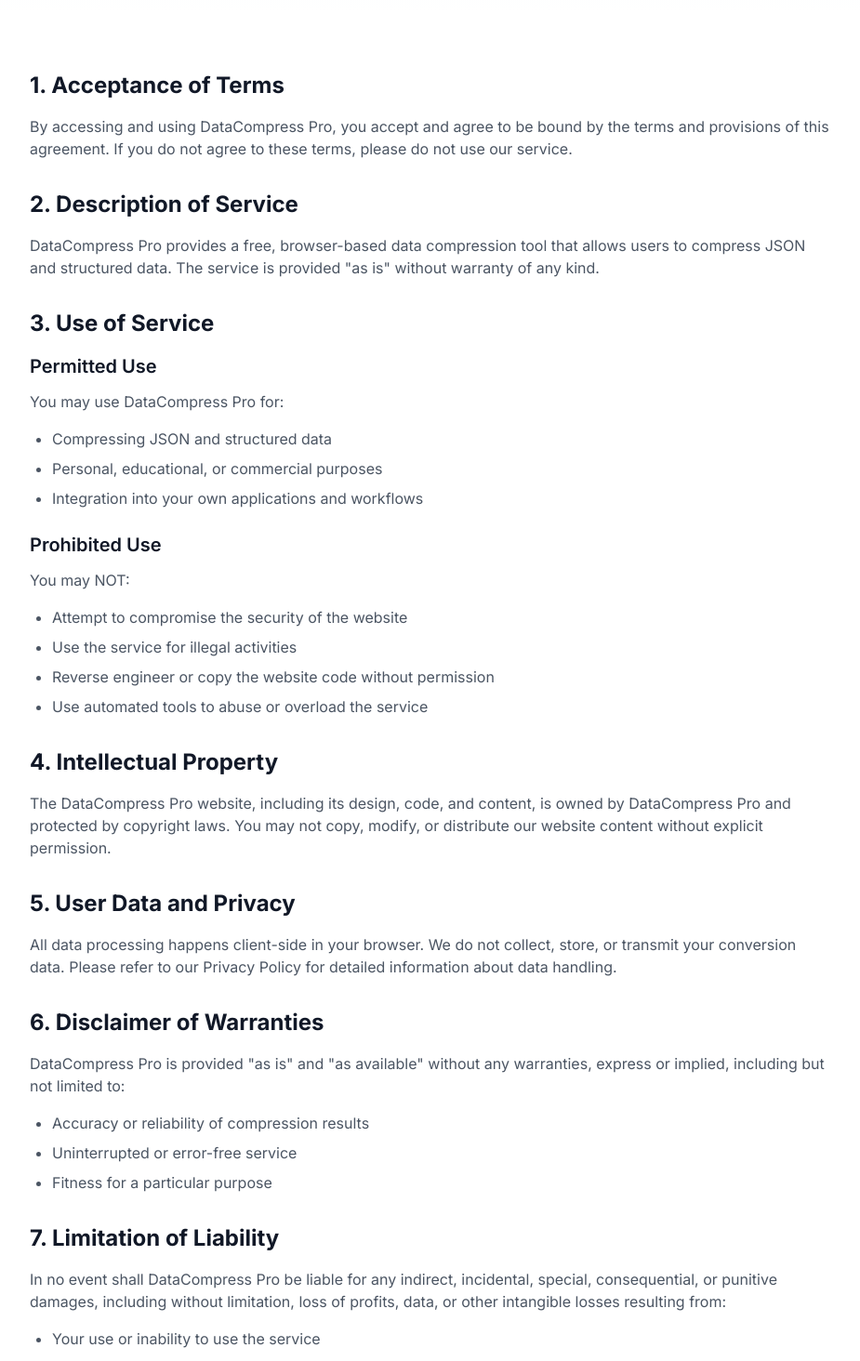
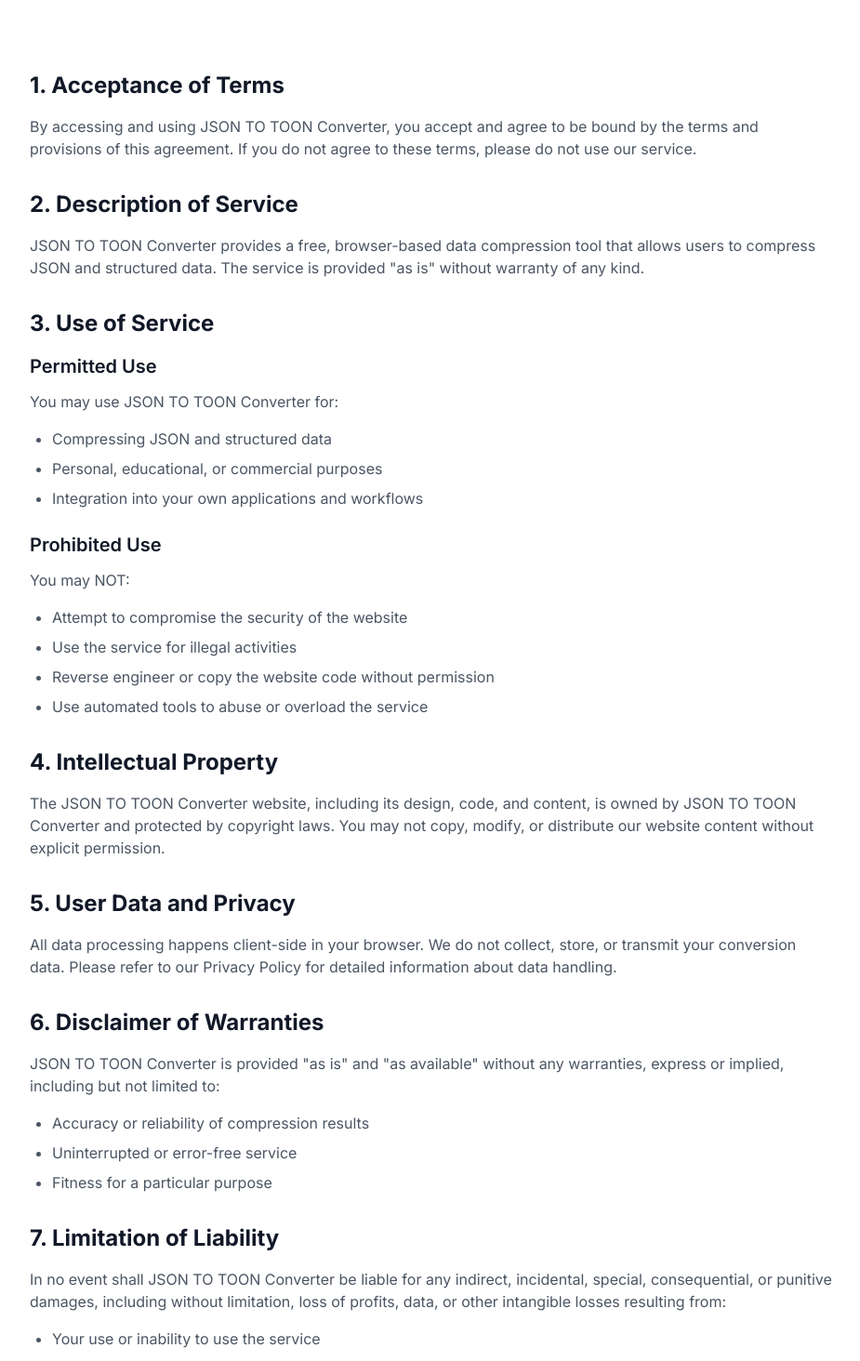
Before and after one commit to Muhammadsoban7723/Jsontotoon-site, a Next.js app: page /terms in a window 1280 px wide. Shown: the part 280-1744 px from the top of the page at 93% size, without its empty margins (176-1101 px from the left). Built offline with nearby package versions, Linux system fonts and the light colour scheme.

Commit message:
add canonical tags and change text

```diff
--- a/app/contact/page.tsx
+++ b/app/contact/page.tsx
@@ -5,6 +5,9 @@
   title: 'Contact Us – Support for JSON to TOON Conversion',
   description:
     'Have questions about JSON to TOON conversions or LLM token optimization? Contact our support team for help, feedback, or feature requests.',
+  alternates: {
+    canonical: '/contact',
+  },
 }
 
 export default function Contact() {
--- a/app/faq/page.tsx
+++ b/app/faq/page.tsx
@@ -5,6 +5,9 @@
   title: 'FAQs – JSON to TOON Converter & LLM Token Reduction Guide',
   description:
     'Find answers about converting JSON into TOON format, reducing LLM tokens, supported structures, usage tips, and optimizing your JSON for efficient model prompts.',
+  alternates: {
+    canonical: '/faq',
+  },
 }
 
 export default function FAQ() {
--- a/app/layout.tsx
+++ b/app/layout.tsx
@@ -8,9 +8,13 @@
 const inter = Inter({ subsets: ['latin'] })
 
 export const metadata: Metadata = {
+  metadataBase: new URL('https://www.jsontotoon.site'),
   title: 'JSON TO TOON - Reduce LLM Token Usage by 30-60%',
   description: 'Free online JSON to TOON converter. Transform JSON to Token-Oriented Object Notation (TOON) format and cut LLM API costs by 30-60%. Client-side processing, no signup required.',
   keywords: 'JSON to TOON, TOON format, token reduction, LLM optimization, GPT token savings, Claude API costs',
+  alternates: {
+    canonical: '/',
+  },
   openGraph: {
     title: 'JSON TO TOON - Reduce LLM Token Usage by 30-60%',
     description: 'Free JSON to TOON converter. Cut LLM token costs by up to 60% instantly.',
--- a/app/page.tsx
+++ b/app/page.tsx
@@ -7,6 +7,9 @@
   title: 'JSON to TOON Converter – Free Tool to Minify JSON for LLMs',
   description:
     'Convert JSON into TOON format to reduce LLM token usage. A fast, free and simple JSON to TOON converter for lighter prompts, cheaper API calls, and optimized model input.',
+  alternates: {
+    canonical: '/',
+  },
 }
 
 export default function Home() {
--- a/app/privacy/page.tsx
+++ b/app/privacy/page.tsx
@@ -4,6 +4,9 @@
   title: 'Privacy Policy – JSON to TOON Converter',
   description:
     'Read how we protect your data while converting JSON to TOON. No storage, no logs — your JSON stays secure and private throughout the entire process.',
+  alternates: {
+    canonical: '/privacy',
+  },
 }
 
 export default function Privacy() {
@@ -26,7 +29,7 @@
             <div>
               <h2 className="text-2xl font-bold text-gray-900 mb-4">Introduction</h2>
               <p className="text-gray-600">
-                At DataCompress Pro, we take your privacy seriously. This Privacy Policy explains how we handle your information when you use our website and services. The short version: we process everything client-side, so your data never leaves your device.
+                At JSON TO TOON Converter, we take your privacy seriously. This Privacy Policy explains how we handle your information when you use our website and services. The short version: we process everything client-side, so your data never leaves your device.
               </p>
             </div>
 
--- a/app/terms/page.tsx
+++ b/app/terms/page.tsx
@@ -4,6 +4,9 @@
   title: 'Terms & Conditions – JSON to TOON Conversion Tool',
   description:
     'Review the terms for using our JSON to TOON converter, including allowed usage, data handling policies, and important guidelines for optimized LLM token reduction.',
+  alternates: {
+    canonical: '/terms',
+  },
 }
 
 export default function Terms() {
@@ -26,21 +29,21 @@
             <div>
               <h2 className="text-2xl font-bold text-gray-900 mb-4">1. Acceptance of Terms</h2>
               <p className="text-gray-600">
-                By accessing and using DataCompress Pro, you accept and agree to be bound by the terms and provisions of this agreement. If you do not agree to these terms, please do not use our service.
+                By accessing and using JSON TO TOON Converter, you accept and agree to be bound by the terms and provisions of this agreement. If you do not agree to these terms, please do not use our service.
               </p>
             </div>
 
             <div>
               <h2 className="text-2xl font-bold text-gray-900 mb-4">2. Description of Service</h2>
               <p className="text-gray-600">
-                DataCompress Pro provides a free, browser-based data compression tool that allows users to compress JSON and structured data. The service is provided "as is" without warranty of any kind.
+                JSON TO TOON Converter provides a free, browser-based data compression tool that allows users to compress JSON and structured data. The service is provided "as is" without warranty of any kind.
               </p>
             </div>
 
             <div>
               <h2 className="text-2xl font-bold text-gray-900 mb-4">3. Use of Service</h2>
               <h3 className="text-xl font-semibold text-gray-900 mb-3">Permitted Use</h3>
-              <p className="text-gray-600 mb-4">You may use DataCompress Pro for:</p>
+              <p className="text-gray-600 mb-4">You may use JSON TO TOON Converter for:</p>
               <ul className="list-disc pl-6 text-gray-600 space-y-2">
                 <li>Compressing JSON and structured data</li>
                 <li>Personal, educational, or commercial purposes</li>
@@ -60,7 +63,7 @@
             <div>
               <h2 className="text-2xl font-bold text-gray-900 mb-4">4. Intellectual Property</h2>
               <p className="text-gray-600">
-                The DataCompress Pro website, including its design, code, and content, is owned by DataCompress Pro and protected by copyright laws. You may not copy, modify, or distribute our website content without explicit permission.
+                The JSON TO TOON Converter website, including its design, code, and content, is owned by JSON TO TOON Converter and protected by copyright laws. You may not copy, modify, or distribute our website content without explicit permission.
               </p>
             </div>
 
@@ -74,7 +77,7 @@
             <div>
               <h2 className="text-2xl font-bold text-gray-900 mb-4">6. Disclaimer of Warranties</h2>
               <p className="text-gray-600 mb-4">
-                DataCompress Pro is provided "as is" and "as available" without any warranties, express or implied, including but not limited to:
+                JSON TO TOON Converter is provided "as is" and "as available" without any warranties, express or implied, including but not limited to:
               </p>
               <ul className="list-disc pl-6 text-gray-600 space-y-2">
                 <li>Accuracy or reliability of compression results</li>
@@ -86,7 +89,7 @@
             <div>
               <h2 className="text-2xl font-bold text-gray-900 mb-4">7. Limitation of Liability</h2>
               <p className="text-gray-600">
-                In no event shall DataCompress Pro be liable for any indirect, incidental, special, consequential, or punitive damages, including without limitation, loss of profits, data, or other intangible losses resulting from:
+                In no event shall JSON TO TOON Converter be liable for any indirect, incidental, special, consequential, or punitive damages, including without limitation, loss of profits, data, or other intangible losses resulting from:
               </p>
               <ul className="list-disc pl-6 text-gray-600 space-y-2 mt-4">
                 <li>Your use or inability to use the service</li>
--- /dev/null
+++ b/types/react-icons.d.ts
@@ -0,0 +1 @@
+declare module 'react-icons/fa'
```
Also changed, not shown: app/about/page.tsx (+6 -3 lines), components/FAQPage.tsx (+6 -6 lines).
